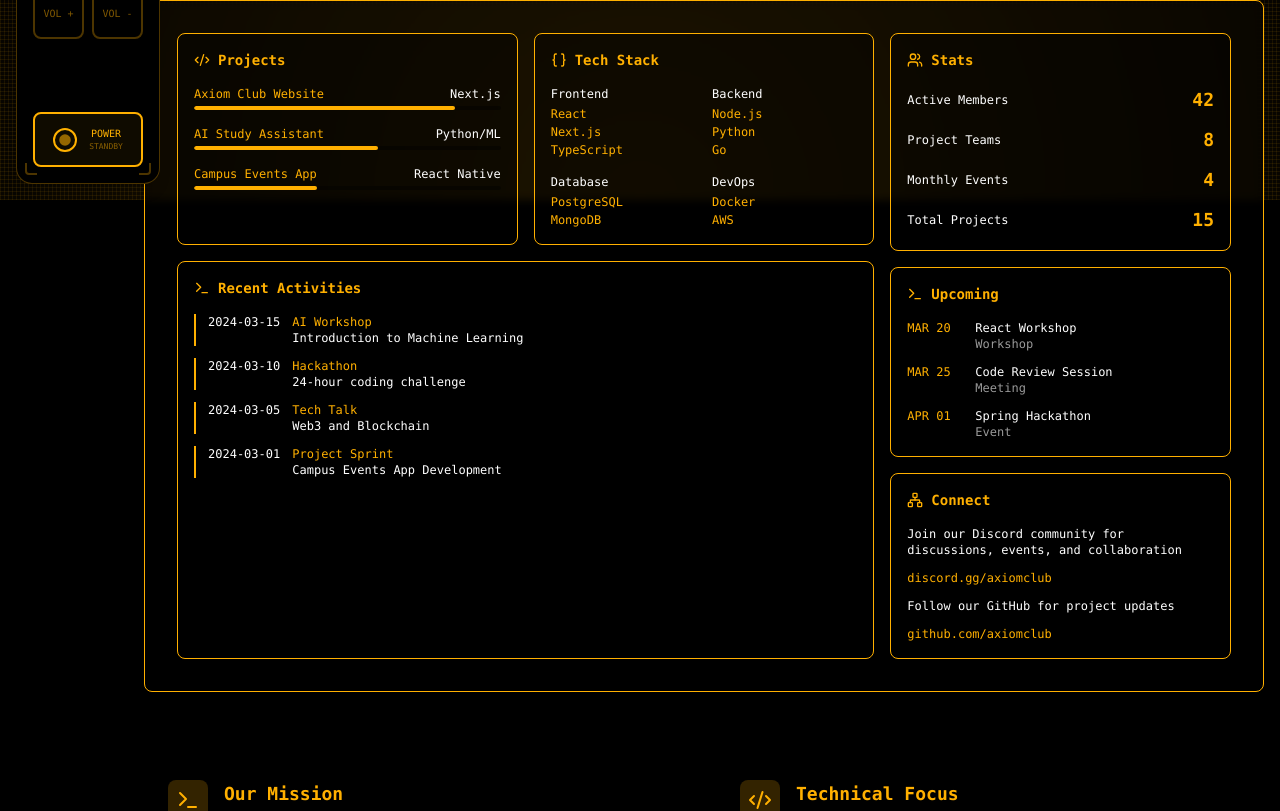
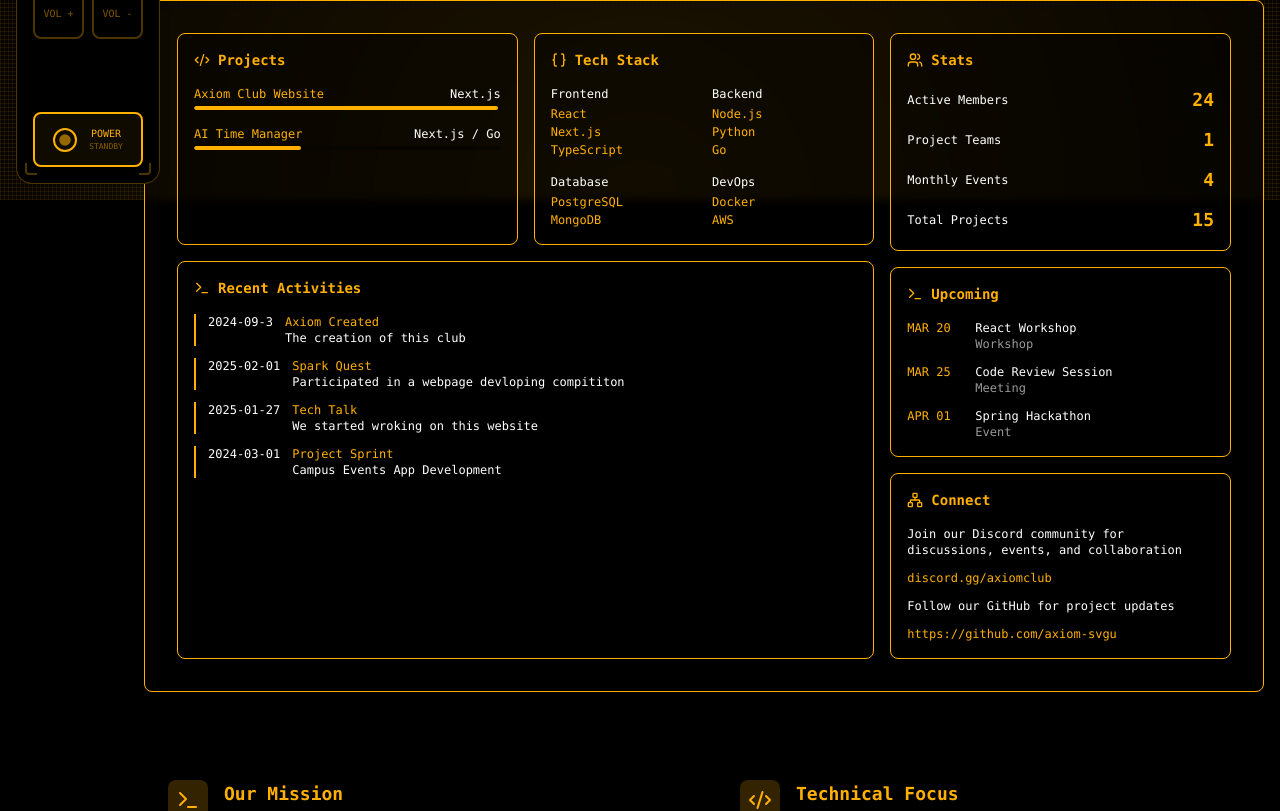
Before and after one commit to heywinit/axiomclub.tech, a Next.js app: page /about in a window 1280 px wide. Shown: the part 600-1411 px from the top of the page. Built offline with nearby package versions, Linux system fonts and the light colour scheme.

Commit message:
🐛 FIX:

```diff
--- a/src/app/about/About.tsx
+++ b/src/app/about/About.tsx
@@ -648,23 +648,19 @@ const About = memo(() => {
                 </h2>
               </motion.div>
 
-              <div className="grid grid-cols-1 md:grid-cols-3 gap-8">
+              <div className="grid grid-cols-1 md:grid-cols-2 gap-12 max-w-3xl mx-auto">
                 {[
                   {
-                    number: "50+",
+                    number: "20+",
                     label: "Active Members",
                     description: "Passionate developers and innovators",
                   },
                   {
-                    number: "10+",
-                    label: "Projects Completed",
+                    number: "2",
+                    label: "Projects in progress",
                     description: "From web apps to AI solutions",
                   },
-                  {
-                    number: "5+",
-                    label: "Industry Partners",
-                    description: "Collaborating for innovation",
-                  },
+
                 ].map((stat, index) => (
                   <motion.div
                     key={index}
--- a/src/app/home/team/Team.tsx
+++ b/src/app/home/team/Team.tsx
@@ -168,7 +168,7 @@ const Team = memo(() => {
           </p>
         </motion.div>
 
-        <div className="grid grid-cols-1 md:grid-cols-2 lg:grid-cols-3 gap-8">
+        <div className="grid grid-cols-1 md:grid-cols-2 lg:grid-cols-3 gap-12">
           {teamMembers.map((member, index) => (
             <motion.div
               key={member.name}
@@ -191,17 +191,7 @@ const Team = memo(() => {
                 <p className="text-[var(--matrix-color-90)] mb-2">
                   {member.role}
                 </p>
-                <p className="text-gray-400 text-sm mb-3">{member.bio}</p>
-                <div className="flex flex-wrap gap-2 justify-center mb-4">
-                  {member.skills.map((skill) => (
-                    <span
-                      key={skill}
-                      className="px-2 py-1 text-xs rounded-full bg-[var(--matrix-color-20)] text-[var(--matrix-color)]"
-                    >
-                      {skill}
-                    </span>
-                  ))}
-                </div>
+
                 <div className="flex justify-center gap-4">
                   {member.links?.github && (
                     <a
--- a/src/app/team/Team.tsx
+++ b/src/app/team/Team.tsx
@@ -132,6 +132,7 @@ const MemberCard = memo(
             <div className="relative w-32 h-32 rounded-full overflow-hidden ring-2 ring-[var(--matrix-color-50)]">
               <img
                 src={member.image}
+
                 alt={member.name}
                 className="w-full h-full object-cover"
               />
@@ -149,7 +150,7 @@ const MemberCard = memo(
             <p className="text-gray-300 text-sm">{member.bio}</p>
 
             {member.skills && (
-              <div className="flex flex-wrap gap-2 justify-center">
+              <div className="flex flex-wrap gap-3 justify-center">
                 {member.skills.map((skill: string, index: number) => (
                   <span
                     key={index}
--- a/src/services/eventService.ts
+++ b/src/services/eventService.ts
@@ -30,19 +30,19 @@ export const eventService = {
   getActiveProjects: (): Project[] => [
     {
       name: "Axiom Club Website",
-      progress: 85,
+      progress: 99,
       tech: "Next.js",
     },
     {
-      name: "AI Study Assistant",
-      progress: 60,
-      tech: "Python/ML",
+      name: "AI Time Manager",
+      progress: 35,
+      tech: "Next.js / Go",
     },
-    {
+    /*{
       name: "Campus Events App",
       progress: 40,
       tech: "React Native",
-    },
+    },*/
   ],
 
   getTechStack: (): TechStack[] => [
@@ -66,19 +66,19 @@ export const eventService = {
 
   getRecentActivities: (): Activity[] => [
     {
-      date: "2024-03-15",
-      event: "AI Workshop",
-      details: "Introduction to Machine Learning",
+      date: "2024-09-3",
+      event: "Axiom Created",
+      details: "The creation of this club",
     },
     {
-      date: "2024-03-10",
-      event: "Hackathon",
-      details: "24-hour coding challenge",
+      date: "2025-02-01",
+      event: "Spark Quest",
+      details: "Participated in a webpage devloping compititon",
     },
     {
-      date: "2024-03-05",
+      date: "2025-01-27",
       event: "Tech Talk",
-      details: "Web3 and Blockchain",
+      details: "We started wroking on this website",
     },
     {
       date: "2024-03-01",
@@ -106,14 +106,14 @@ export const eventService = {
   ],
 
   getClubStats: (): ClubStat[] => [
-    { label: "Active Members", value: "42" },
-    { label: "Project Teams", value: "8" },
+    { label: "Active Members", value: "24" },
+    { label: "Project Teams", value: "1" },
     { label: "Monthly Events", value: "4" },
     { label: "Total Projects", value: "15" },
   ],
 
   getSocialLinks: () => ({
     discord: "discord.gg/axiomclub",
-    github: "github.com/axiomclub",
+    github: "https://github.com/axiom-svgu",
   }),
 };
```
Also changed, not shown: src/services/teamService.ts (+6 -6 lines).
